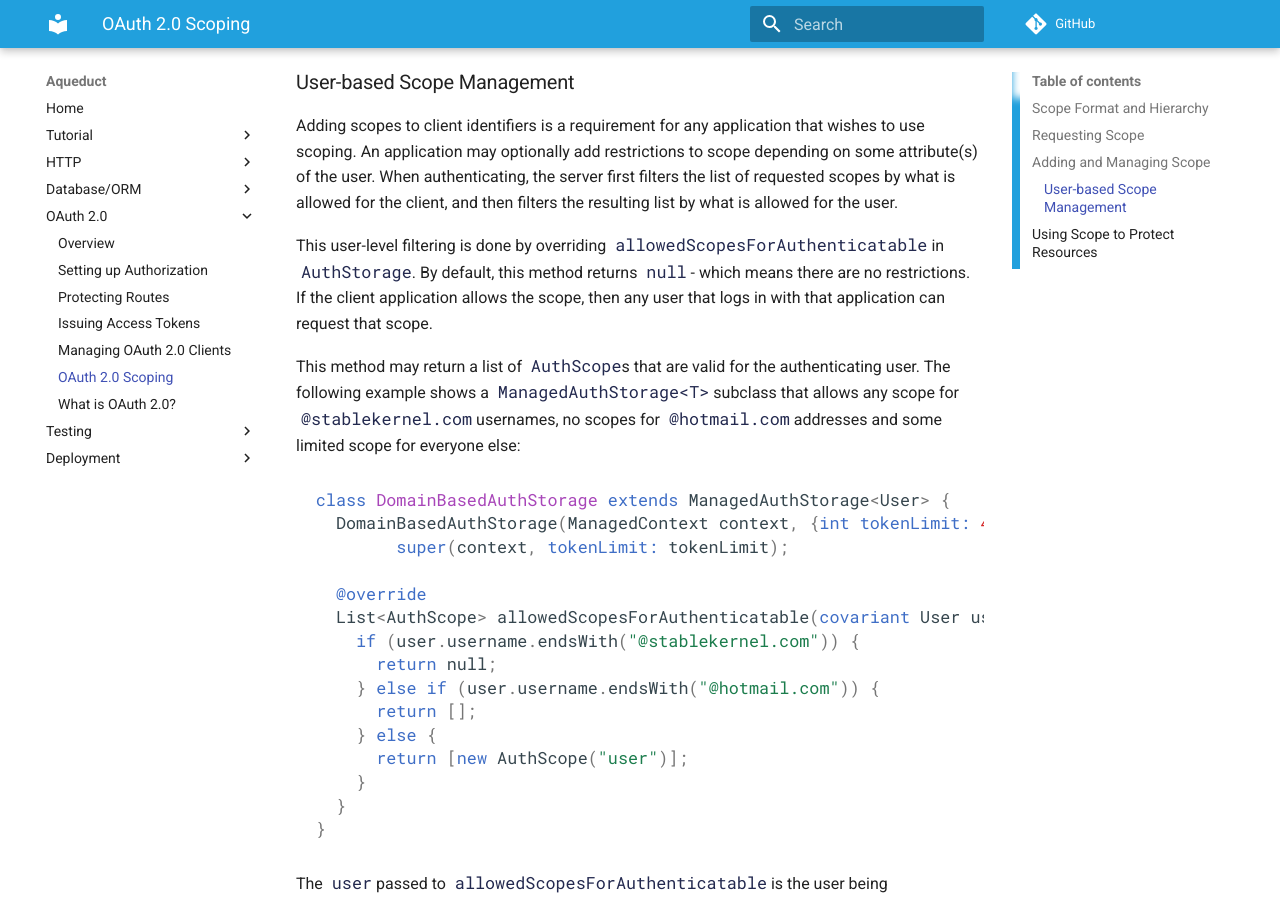
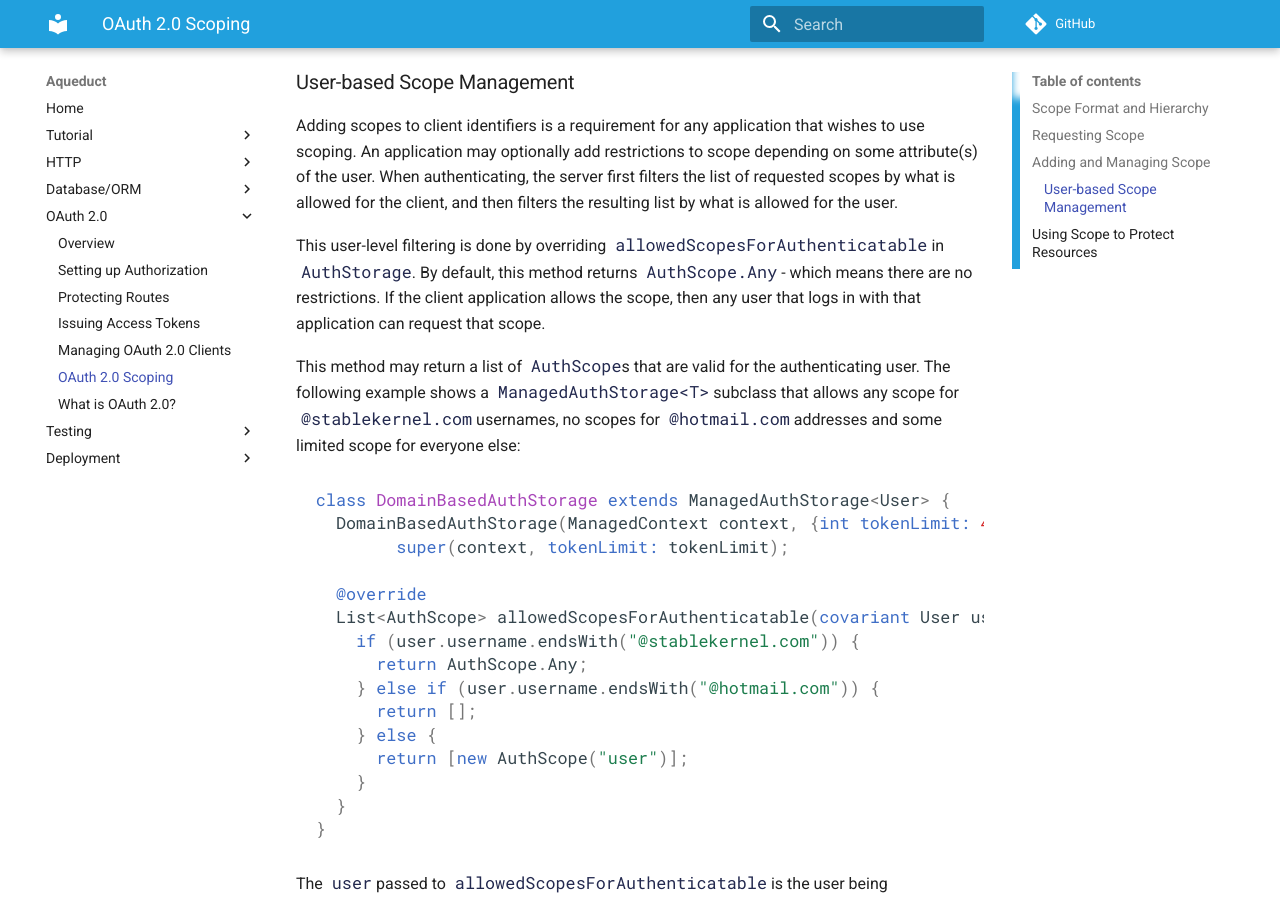
Before and after one commit to stablekernel/aqueduct, an MkDocs documentation site: the page built from source/docs/auth/auth_scopes.md, in a window 1280 px wide and 900 px high, scrolled down 3886 px. Built offline with MkDocs 1.6.1 and Material for MkDocs 9.7.7, drawn with Linux system fonts in a browser that asks for light colours; comment, search, counter and statistics services are not loaded; old or Windows-style settings are respelled for this version of MkDocs.

Commit message:
AuthScope.Any instead of null

```diff
--- a/source/docs/auth/auth_scopes.md
+++ b/source/docs/auth/auth_scopes.md
@@ -100,7 +100,7 @@ It is important to ensure that an application that uses scope has protections on
 
 Adding scopes to client identifiers is a requirement for any application that wishes to use scoping. An application may optionally add restrictions to scope depending on some attribute(s) of the user. When authenticating, the server first filters the list of requested scopes by what is allowed for the client, and then filters the resulting list by what is allowed for the user.
 
-This user-level filtering is done by overriding `allowedScopesForAuthenticatable` in `AuthStorage`. By default, this method returns `null` - which means there are no restrictions. If the client application allows the scope, then any user that logs in with that application can request that scope.
+This user-level filtering is done by overriding `allowedScopesForAuthenticatable` in `AuthStorage`. By default, this method returns `AuthScope.Any` - which means there are no restrictions. If the client application allows the scope, then any user that logs in with that application can request that scope.
 
 This method may return a list of `AuthScope`s that are valid for the authenticating user. The following example shows a `ManagedAuthStorage<T>` subclass that allows any scope for `@stablekernel.com` usernames, no scopes for `@hotmail.com` addresses and some limited scope for everyone else:
 
@@ -112,7 +112,7 @@ class DomainBasedAuthStorage extends ManagedAuthStorage<User> {
   @override
   List<AuthScope> allowedScopesForAuthenticatable(covariant User user) {
     if (user.username.endsWith("@stablekernel.com")) {
-      return null;
+      return AuthScope.Any;
     } else if (user.username.endsWith("@hotmail.com")) {
       return [];
     } else {
```
